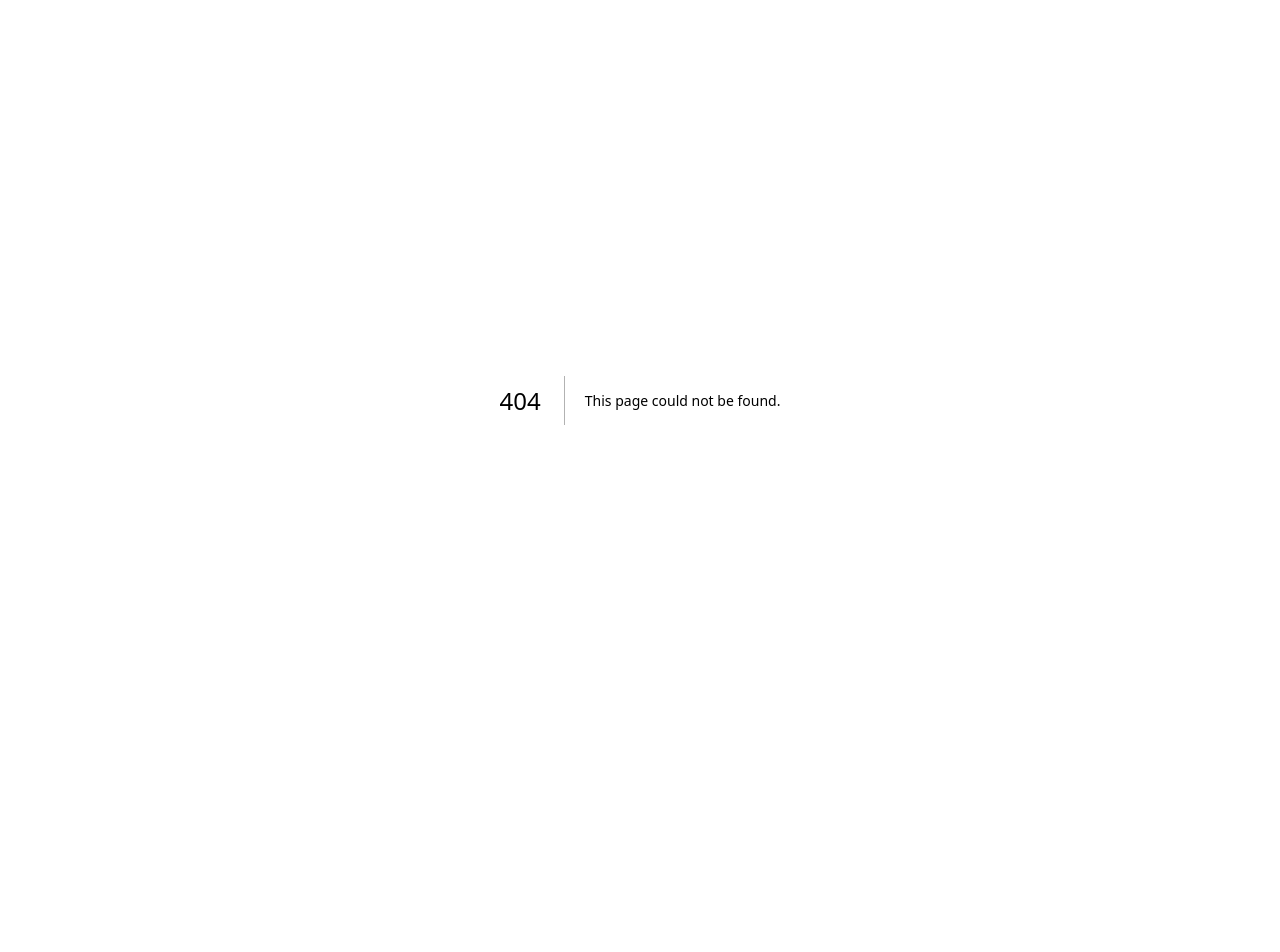
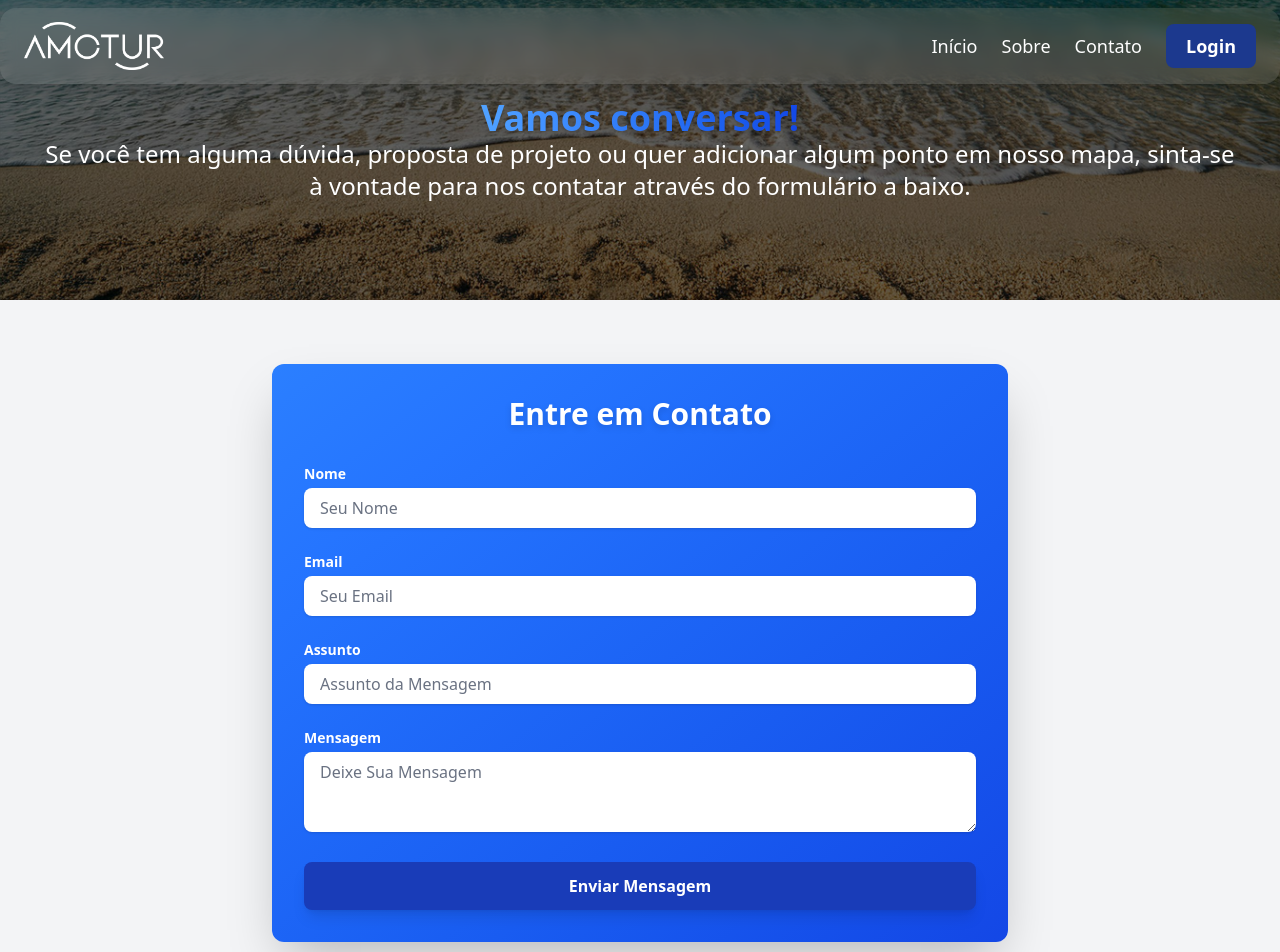
Before and after one commit to JuanMarks/mapa-praia-next, a Next.js app: page /contato in a window 1280 px wide. Before the commit this address had no page. Shown: the top 952 px of the page. Before the commit the page ends 800 px from the top, so only its background shows below. Built offline with nearby package versions, Linux system fonts and the light colour scheme.

Commit message:
feat: criado pagina de contato

```diff
--- /dev/null
+++ b/src/components/ContatoComponents/BannerContato.tsx
@@ -0,0 +1,18 @@
+
+
+export default function BannerContato() {
+    const imageName = 'praiasobre.jpg'
+    const imagePath = `/images/${imageName}`
+
+    return (
+        <div className="relative w-full h-[300px] overflow-hidden bg-cover bg-[position:center_bottom] flex items-center justify-center" style={{ backgroundImage: `url('${imagePath}')` }}>
+            <div className="absolute inset-0 bg-black opacity-60"></div>
+            <div className="relative z-10 text-white text-center">
+                <h1 className="sm:text-4xl text-[26px] px-8 font-bold">
+                <span className='bg-gradient-to-r from-blue-400 to-blue-700 bg-clip-text text-transparent font-extrabold drop-shadow'>Vamos conversar!</span>
+            </h1>
+            <p className="md:text-2xl text-[16px] md:px-9 px-4">Se você tem alguma dúvida, proposta de projeto ou quer adicionar algum ponto em nosso mapa, sinta-se à vontade para nos contatar através do formulário a baixo.</p>
+      </div>
+    </div>
+    )
+}
--- /dev/null
+++ b/src/components/ContatoComponents/ContatoPage.tsx
@@ -0,0 +1,152 @@
+'use client'; // Necessário para componentes interativos no App Router do Next.js 13+
+
+import React, { useState } from 'react';
+
+export default function ContatoPage() {
+  const [formData, setFormData] = useState({
+    name: '',
+    email: '',
+    subject: '',
+    message: '',
+  });
+
+  const handleChange = (e: any) => {
+    const { name, value } = e.target;
+    setFormData((prevData) => ({
+      ...prevData,
+      [name]: value,
+    }));
+  };
+
+  const handleSubmit = (e: any) => {
+    e.preventDefault();
+
+    const { name, email, subject, message } = formData;
+    const emailTarget = "josenilsonsousa366@gmail.com"; // Seu email
+    const body = `Olá, Meu nome é ${name}. ${message}\n\nAtenciosamente,\n${name}\nEmail: ${email}`;
+    const mailtoLink = `mailto:${emailTarget}?subject=${encodeURIComponent(subject)}&body=${encodeURIComponent(body)}`;
+
+    window.location.href = mailtoLink;
+
+    // Opcional: Limpar o formulário após o envio
+    setFormData({
+      name: '',
+      email: '',
+      subject: '',
+      message: '',
+    });
+  };
+
+  return (
+    // Seção de Contato com um fundo cinza claro e espaçamento vertical
+    <section id="contato" className="py-16 bg-gray-100 flex items-center justify-center">
+      {/* Container principal para centralizar e limitar a largura do formulário */}
+      <div className="container mx-auto px-4 md:max-w-3/5 max-w-full">
+        {/* Card do Formulário com gradiente e sombra aprimorada */}
+        <div className="w-full
+                      bg-gradient-to-br from-blue-500 to-blue-700
+                      p-8 rounded-xl shadow-2xl transform transition-all duration-300 hover:shadow-3xl
+                      dark:from-blue-600 dark:to-blue-800
+                      ">
+          <h2 className="text-3xl font-extrabold text-white text-center mb-8 drop-shadow-md">
+            Entre em Contato
+          </h2>
+          <form onSubmit={handleSubmit} className="space-y-6">
+            {/* Campo Nome */}
+            <div>
+              <label htmlFor="name" className="block text-sm font-semibold text-white mb-1">
+                Nome
+              </label>
+              <input
+                type="text"
+                id="name"
+                name="name"
+                placeholder="Seu Nome"
+                value={formData.name}
+                onChange={handleChange}
+                required
+                className="w-full px-4 py-2 bg-white text-gray-800 placeholder-gray-500
+                           rounded-lg shadow-sm
+                           focus:outline-none focus:ring-2 focus:ring-blue-300 focus:border-blue-300
+                           transition duration-200 ease-in-out
+                           "
+              />
+            </div>
+            {/* Campo Email */}
+            <div>
+              <label htmlFor="email" className="block text-sm font-semibold text-white mb-1">
+                Email
+              </label>
+              <input
+                type="email"
+                id="email"
+                name="email"
+                placeholder="Seu Email"
+                value={formData.email}
+                onChange={handleChange}
+                required
+                className="w-full px-4 py-2 bg-white text-gray-800 placeholder-gray-500
+                           rounded-lg shadow-sm
+                           focus:outline-none focus:ring-2 focus:ring-blue-300 focus:border-blue-300
+                           transition duration-200 ease-in-out
+                           "
+              />
+            </div>
+            {/* Campo Assunto */}
+            <div>
+              <label htmlFor="subject" className="block text-sm font-semibold text-white mb-1">
+                Assunto
+              </label>
+              <input
+                type="text"
+                id="subject"
+                name="subject"
+                placeholder="Assunto da Mensagem"
+                value={formData.subject}
+                onChange={handleChange}
+                required
+                className="w-full px-4 py-2 bg-white text-gray-800 placeholder-gray-500
+                           rounded-lg shadow-sm
+                           focus:outline-none focus:ring-2 focus:ring-blue-300 focus:border-blue-300
+                           transition duration-200 ease-in-out
+                           "
+              />
+            </div>
+            {/* Campo Mensagem */}
+            <div>
+              <label htmlFor="message" className="block text-sm font-semibold text-white mb-1">
+                Mensagem
+              </label>
+              <textarea
+                id="message"
+                name="message"
+                rows={6} // Aumentado para 6 linhas para mais espaço
+                placeholder="Deixe Sua Mensagem"
+                value={formData.message}
+                onChange={handleChange}
+                required
+                className="w-full max-h-20 px-4 py-2 bg-white text-gray-800 placeholder-gray-500
+                           rounded-lg shadow-sm resize-y
+                           focus:outline-none focus:ring-2 focus:ring-blue-300 focus:border-blue-300
+                           transition duration-200 ease-in-out
+                           "
+              ></textarea>
+            </div>
+            {/* Botão de Envio */}
+            <button
+              type="submit"
+              className="w-full
+                         bg-blue-800 hover:bg-blue-900
+                         text-white font-bold py-3 px-6 rounded-lg shadow-lg
+                         transition duration-300 ease-in-out transform hover:scale-103
+                         focus:outline-none focus:ring-3 focus:ring-blue-400 focus:ring-offset-2 focus:ring-offset-blue-700
+                         "
+            >
+              Enviar Mensagem
+            </button>
+          </form>
+        </div>
+      </div>
+    </section>
+  );
+};
--- a/src/components/Header.tsx
+++ b/src/components/Header.tsx
@@ -82,7 +82,7 @@ export default function Header() {
         <ul className="hidden sm:flex space-x-6 items-center">
           <li><a href="/" className="text-white hover:text-blue-900 font-medium text-lg">Início</a></li>
           <li><a href="/sobre" className="text-white hover:text-blue-900 font-medium text-lg">Sobre</a></li>
-          <li><a href="#" className="text-white hover:text-blue-900 font-medium text-lg">Contato</a></li>
+          <li><a href="/contato" className="text-white hover:text-blue-900 font-medium text-lg">Contato</a></li>
           {loading ? null : role === 'admin' ? (
             <>
               <li>
--- /dev/null
+++ b/src/pages/contato.tsx
@@ -0,0 +1,20 @@
+'use client'
+
+import ContatoPage from "@/components/ContatoComponents/ContatoPage"
+
+import Header from "@/components/Header"
+import './globals.css'
+import Footer from "@/components/Footer"
+import BannerContato from "@/components/ContatoComponents/BannerContato"
+
+
+export default function Contato() {
+    return (
+        <section>
+            <Header/>
+            <BannerContato/>
+            <ContatoPage/>
+            <Footer/>
+        </section>
+    )
+}
```
